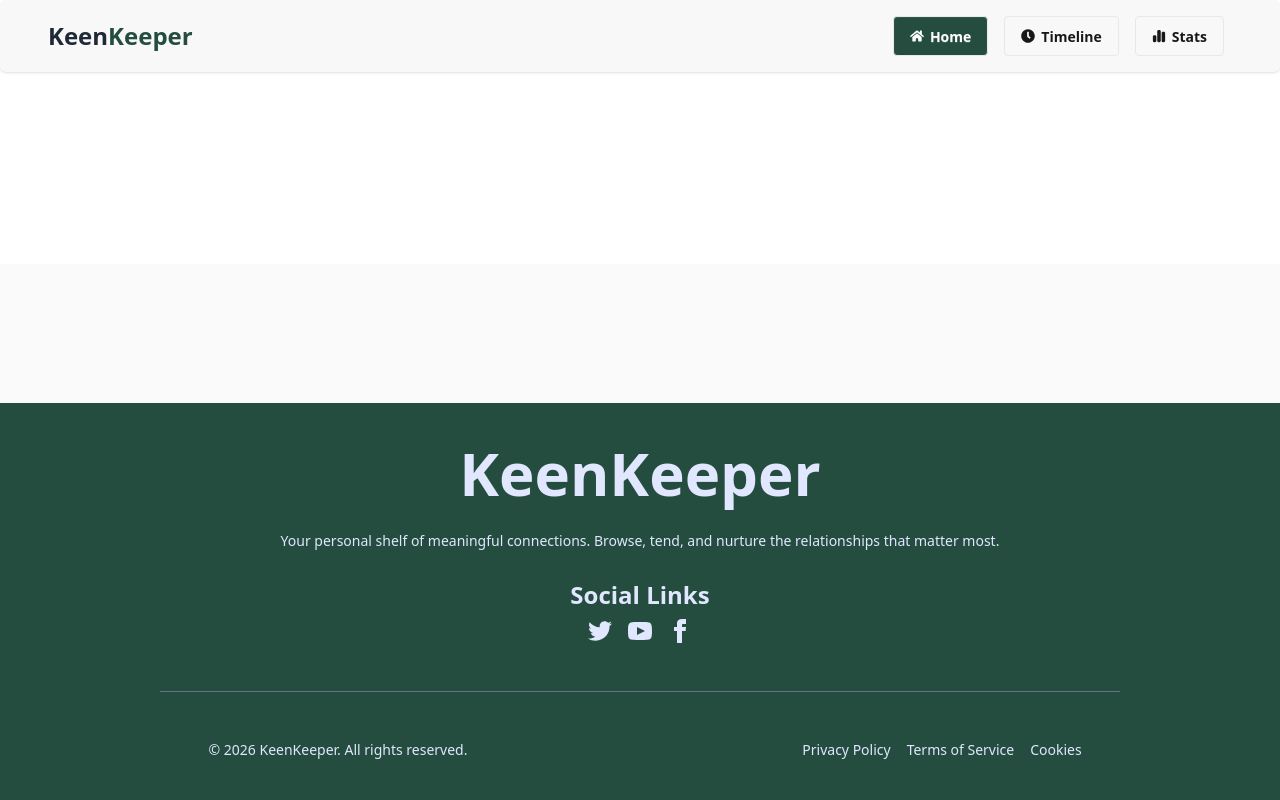
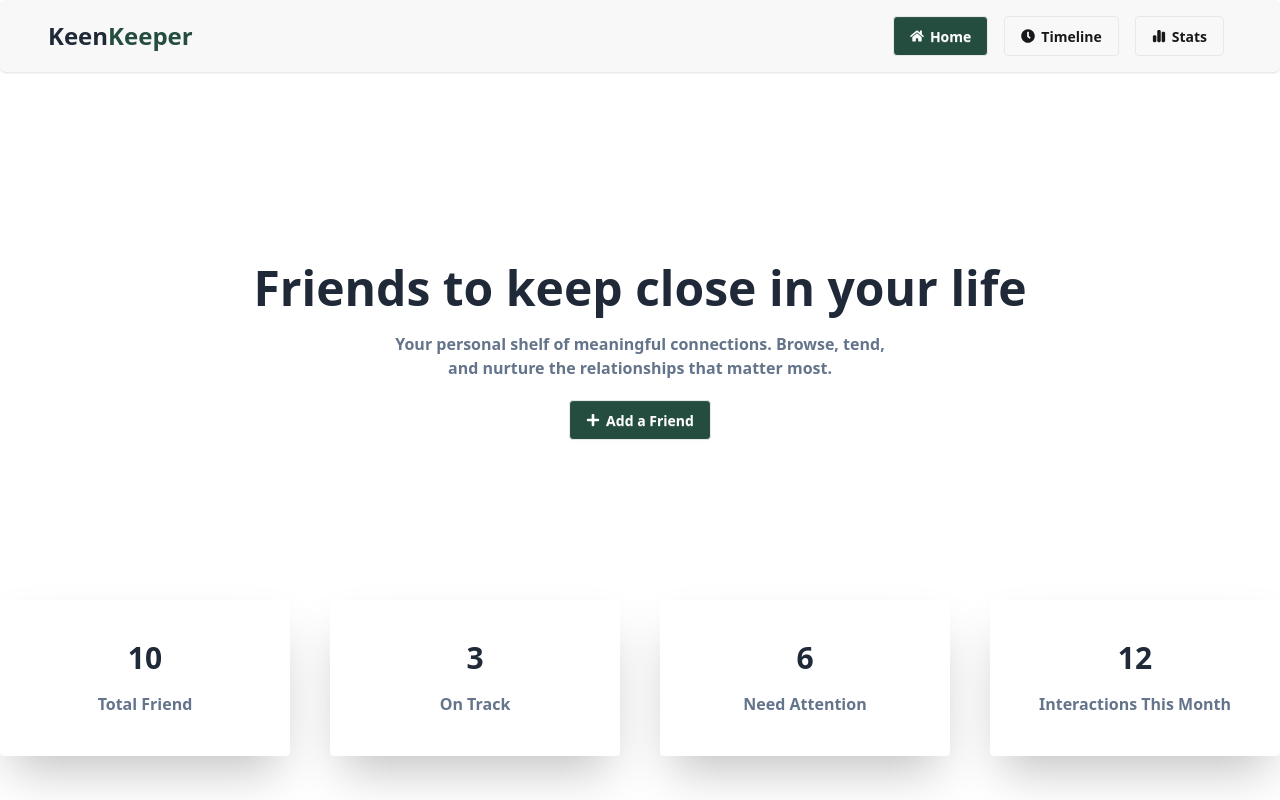
Before and after one commit to mohsin6862/keep-keeper, a Next.js app: page / in a window 1280 px wide. Shown: the top 800 px of the page. Built offline with nearby package versions, Linux system fonts and the light colour scheme.

Commit message:
Banner and stats section added with styles

```diff
--- /dev/null
+++ b/src/Components/Banner/Banner.jsx
@@ -0,0 +1,19 @@
+import React from "react";
+import { FaPlus } from "react-icons/fa";
+
+const Banner = () => {
+  return (
+    <div className="text-center space-y-5 mb-20">
+      <h1 className="text-5xl text-[#1F2937] font-bold ">
+        Friends to keep close in your life
+      </h1>
+      <p className="font-semibold text-[#64748B] max-w-[500px]  mx-auto">
+        Your personal shelf of meaningful connections. Browse, tend, and nurture
+        the relationships that matter most.
+      </p>
+      <button className="btn bg-[#244D3F] text-white font-semibold"><FaPlus></FaPlus> Add a Friend</button>
+    </div>
+  );
+};
+
+export default Banner;
--- /dev/null
+++ b/src/Components/Display/Display.jsx
@@ -0,0 +1,26 @@
+import React from 'react';
+
+const Display = () => {
+    return (
+        <div className='my-20 grid grid-cols-1 md:grid-cols-2 lg:grid-cols-4 gap-10 container mx-auto'>
+            <div className='text-center bg-base-100 rounded shadow-2xl p-10 space-y-4'>
+                <h1 className='font-semibold text-3xl text-[#1F2937]'>10</h1>
+                <p className='font-semibold text-[#64748B]'>Total Friend</p>
+            </div>
+            <div className='text-center bg-base-100 rounded shadow-2xl p-10 space-y-4'>
+                <h1 className='font-semibold text-3xl text-[#1F2937]'>3</h1>
+                <p className='font-semibold text-[#64748B]'>On Track</p>
+            </div>
+            <div className='text-center bg-base-100 rounded shadow-2xl p-10 space-y-4'>
+                <h1 className='font-semibold text-3xl text-[#1F2937]'>6</h1>
+                <p className='font-semibold text-[#64748B]'>Need Attention</p>
+            </div>
+            <div className='text-center bg-base-100 rounded shadow-2xl p-10 space-y-4'>
+                <h1 className='font-semibold text-3xl text-[#1F2937]'>12</h1>
+                <p className='font-semibold text-[#64748B]'>Interactions This Month</p>
+            </div>
+        </div>
+    );
+};
+
+export default Display;
--- a/src/app/layout.js
+++ b/src/app/layout.js
@@ -2,6 +2,8 @@ import { Geist, Geist_Mono } from "next/font/google";
 import "./globals.css";
 import Navbar from "@/Components/Shared/Navbar/Navbar";
 import Footer from "@/Components/Shared/Footer/Footer";
+import Banner from "@/Components/Banner/Banner";
+import Display from "@/Components/Display/Display";
 
 const geistSans = Geist({
   variable: "--font-geist-sans",
@@ -24,9 +26,13 @@ export default function RootLayout({ children }) {
       lang="en"
       className={`${geistSans.variable} ${geistMono.variable} h-full antialiased`}
     >
+      <body className="min-h-full flex flex-col">
       <Navbar></Navbar>
-      <body className="min-h-full flex flex-col">{children}</body>
+      <Banner></Banner>
+      <Display></Display>
+        {children}
       <Footer></Footer>
+        </body>
     </html>
   );
 }
--- a/src/app/page.js
+++ b/src/app/page.js
@@ -2,7 +2,7 @@ import Image from "next/image";
 
 export default function Home() {
   return (
-    <div className="flex flex-col flex-1 items-center justify-center bg-zinc-50 font-sans dark:bg-black">
+    <div >
 
     </div>
   );
```
